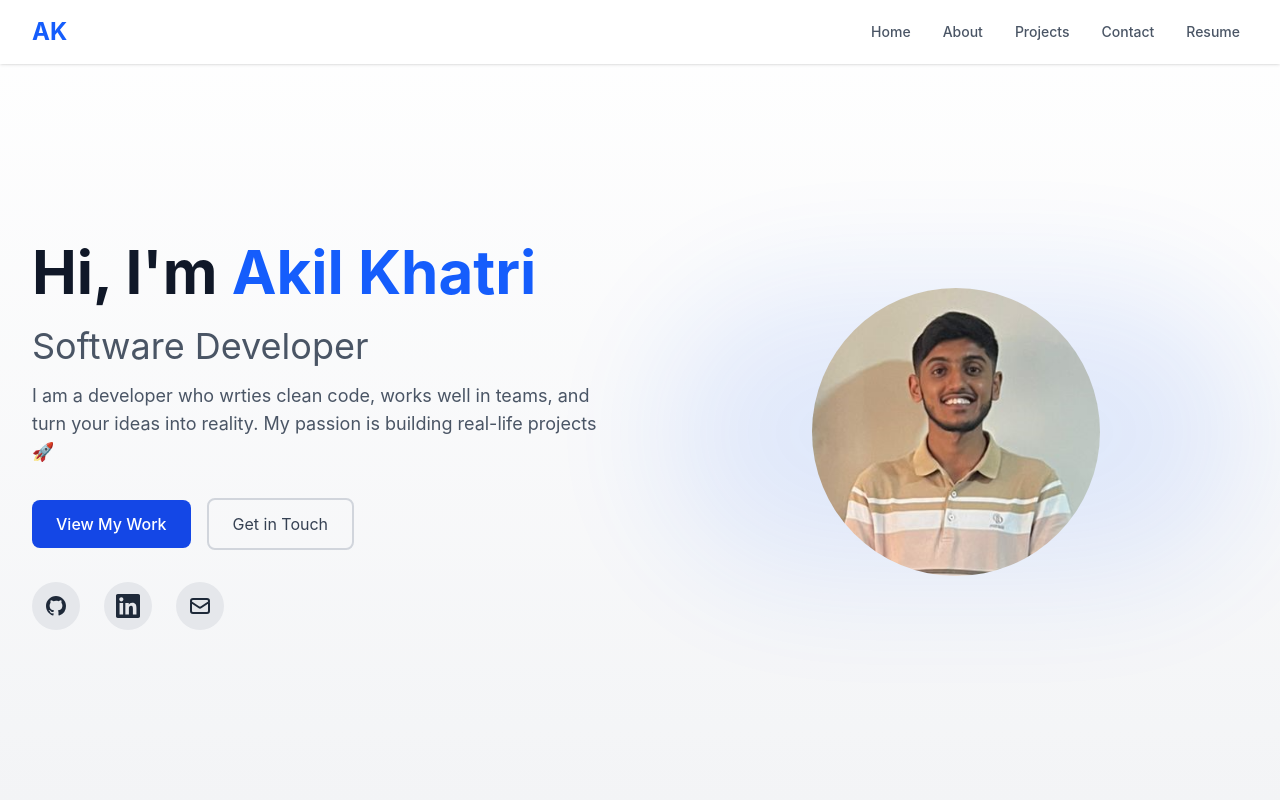
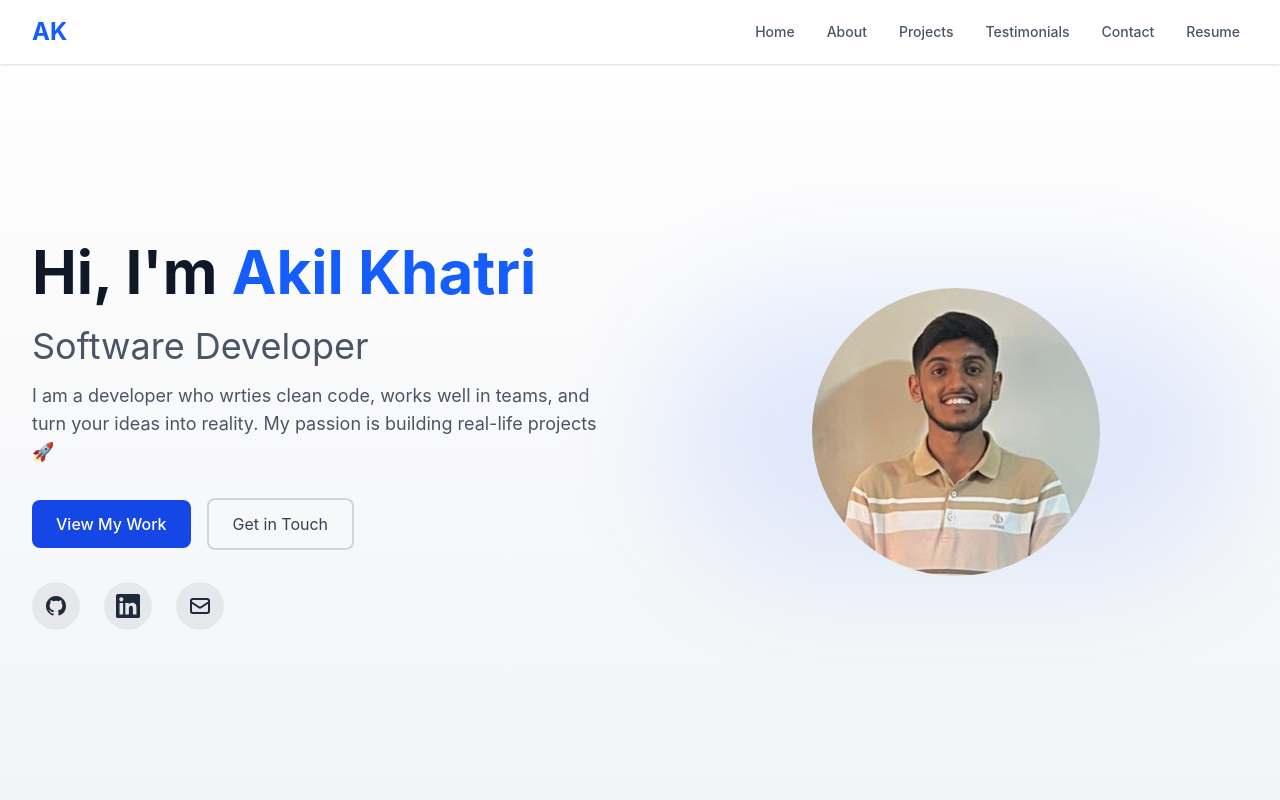
Before and after one commit to AK1239/my-portfolio, a React (Vite) app: page / in a window 1280 px wide. Shown: the top 800 px of the page. Built offline with nearby package versions, Linux system fonts and the light colour scheme.

Commit message:
added navlink to testimonials

```diff
--- a/src/components/Navbar.jsx
+++ b/src/components/Navbar.jsx
@@ -30,6 +30,14 @@ const Navbar = () => {
               </Link>
               <Link to="projects" smooth={true} duration={800} className="nav-link cursor-pointer">
                 Projects
+              </Link>
+              <Link
+                to="testimonials"
+                smooth={true}
+                duration={800}
+                className="nav-link cursor-pointer"
+              >
+                Testimonials
               </Link>
               <Link to="contact" smooth={true} duration={800} className="nav-link cursor-pointer">
                 Contact
@@ -126,6 +134,15 @@ const Navbar = () => {
               Projects
             </Link>
             <Link
+              to="testimonials"
+              smooth={true}
+              duration={800}
+              className="nav-link block cursor-pointer"
+              onClick={() => setIsMenuOpen(false)}
+            >
+              Testimonials
+            </Link>
+            <Link
               to="contact"
               smooth={true}
               duration={800}
```
